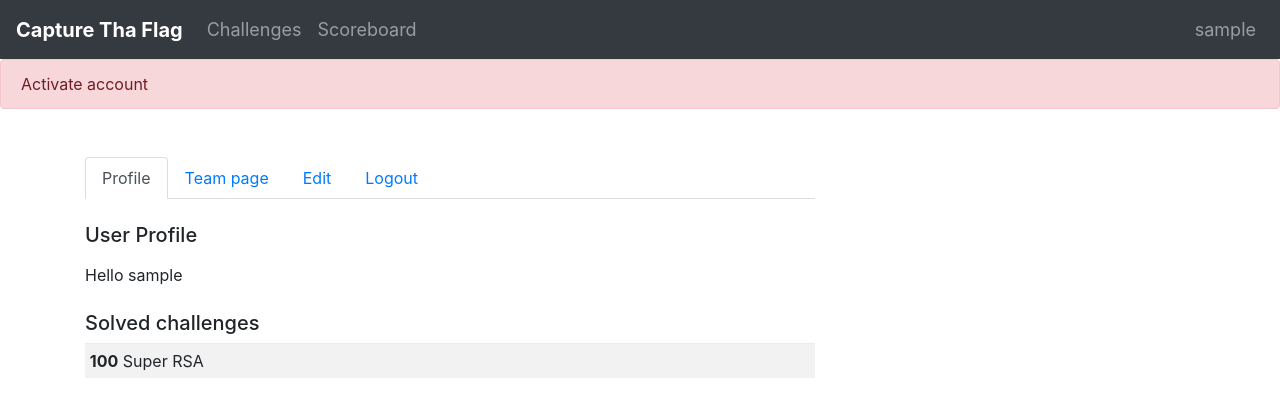
After one commit to odinje/yactff, a Django app: page /user/profile in a window 1280 px wide. The commit adds this page. Shown: the top 417 px of the page. Run offline with Django 3.2, Linux system fonts and the light colour scheme; the visitor is signed in with stand-in values (Sample User, id 1); data that the repository does not hold is empty; some libraries are stand-ins or nearby versions.

Commit message:
Adding profile, and changes on challenge page

```diff
--- a/web/templates/web/base.html
+++ b/web/templates/web/base.html
@@ -28,12 +28,18 @@
         {% endfor %}
       </ul>
     <ul class="nav navbar-nav ml-auto">
+      {% if user.is_authenticated %}
+      <li class="nav-item"><a class="nav-link" href="/user/profile">{{user.username}}</a></li>
+      {% else %}
       <li class="nav-item"><a class="nav-link" href="/login">Login</a></li>
+      {% endif %}
     </ul>
    </div>
   </nav>
 
-
+<div class="alert alert-danger alert-dismissible fade show" role="alert">
+  Activate account
+</div>
   <div class="container mt-5">
     {% block content %}{% endblock %}
   </div>
--- /dev/null
+++ b/web/templates/web/profile.html
@@ -0,0 +1,110 @@
+{% extends "web/base.html" %}
+
+{% block content %}
+    <div class="row my-2">
+        <div class="col-lg-8 order-lg-2">
+            <ul class="nav nav-tabs">
+                <li class="nav-item">
+                    <a href="" data-target="#profile" data-toggle="tab" class="nav-link active">Profile</a>
+                </li>
+                <li class="nav-item">
+                    <a href="/team/profile"  class="nav-link">Team page</a>
+                </li>
+                <li class="nav-item">
+                    <a href="" data-target="#edit" data-toggle="tab" class="nav-link">Edit</a>
+                </li>
+                <li class="nav-item">
+                  <a href="/user/logout" class="nav-link">Logout</a>
+                </li>
+            </ul>
+            <div class="tab-content py-4">
+                <div class="tab-pane active" id="profile">
+                    <h5 class="mb-3">User Profile</h5>
+                    <div class="row">
+                        <div class="col-md-6">
+                            <p>
+                            Hello {{user.username}}
+                        </div>
+                        <div class="col-md-12">
+                            <h5 class="mt-2"><span class="fa fa-clock-o ion-clock float-right"></span> Solved challenges</h5>
+                            <table class="table table-sm table-hover table-striped">
+                                <tbody>
+                                    <tr>
+                                        <td>
+                                            <strong>100</strong> Super RSA
+                                        </td>
+                                    </tr>
+                                </tbody>
+                            </table>
+                        </div>
+                    </div>
+
+                    <!--/row-->
+
+                </div>
+                <div class="tab-pane" id="edit">
+                    <form role="form">
+                        <div class="form-group row">
+                            <label class="col-lg-3 col-form-label form-control-label">Username</label>
+                            <div class="col-lg-9">
+                                <input class="form-control" type="text" value="janeuser">
+                            </div>
+                        </div>
+                        <div class="form-group row">
+                            <label class="col-lg-3 col-form-label form-control-label">First name</label>
+                            <div class="col-lg-9">
+                                <input class="form-control" type="text" value="Jane">
+                            </div>
+                        </div>
+                        <div class="form-group row">
+                            <label class="col-lg-3 col-form-label form-control-label">Last name</label>
+                            <div class="col-lg-9">
+                                <input class="form-control" type="text" value="Bishop">
+                            </div>
+                        </div>
+                        <div class="form-group row">
+                            <label class="col-lg-3 col-form-label form-control-label">Email</label>
+                            <div class="col-lg-9">
+                                <input class="form-control" type="email" value="email@gmail.com">
+                            </div>
+                        </div>
+                        <div class="form-group row">
+                            <label class="col-lg-3 col-form-label form-control-label">Country</label>
+                            <div class="col-lg-9">
+                                <select id="user_time_zone" class="form-control" size="0">
+                                    <option value="Hawaii">(GMT-10:00) Hawaii</option>
+                                    <option value="Alaska">(GMT-09:00) Alaska</option>
+                                    <option value="Pacific Time (US &amp; Canada)">(GMT-08:00) Pacific Time (US &amp; Canada)</option>
+                                    <option value="Arizona">(GMT-07:00) Arizona</option>
+                                    <option value="Mountain Time (US &amp; Canada)">(GMT-07:00) Mountain Time (US &amp; Canada)</option>
+                                    <option value="Central Time (US &amp; Canada)" selected="selected">(GMT-06:00) Central Time (US &amp; Canada)</option>
+                                    <option value="Eastern Time (US &amp; Canada)">(GMT-05:00) Eastern Time (US &amp; Canada)</option>
+                                    <option value="Indiana (East)">(GMT-05:00) Indiana (East)</option>
+                                </select>
+                            </div>
+                        </div>
+                        <div class="form-group row">
+                            <label class="col-lg-3 col-form-label form-control-label">Password</label>
+                            <div class="col-lg-9">
+                                <input class="form-control" type="password" value="11111122333">
+                            </div>
+                        </div>
+                        <div class="form-group row">
+                            <label class="col-lg-3 col-form-label form-control-label">Confirm password</label>
+                            <div class="col-lg-9">
+                                <input class="form-control" type="password" value="11111122333">
+                            </div>
+                        </div>
+                        <div class="form-group row">
+                            <label class="col-lg-3 col-form-label form-control-label"></label>
+                            <div class="col-lg-9">
+                                <input type="reset" class="btn btn-secondary" value="Cancel">
+                                <input type="button" class="btn btn-primary" value="Save Changes">
+                            </div>
+                        </div>
+                    </form>
+                </div>
+            </div>
+        </div>
+    </div>
+{% endblock %}
--- a/web/urls.py
+++ b/web/urls.py
@@ -10,6 +10,7 @@ urlpatterns = [
     re_path(r"^page/(?P<path>\w+)/$", views.pages, name="pages"),
     url(r'^login/$', auth_views.login, {"template_name": "web/login.html"}, name='login'),
     url(r'^signup/$', views.signup, name='signup'),
-    url(r'^logout/$', auth_views.logout, {'next_page': '/'}, name='logout'),
+    path("user/logout", auth_views.logout, {'next_page': '/'}, name='logout'),
+    path("user/profile", views.user_profile, name="user_profile"),
     re_path(r"^admin/web/page/(?P<id>\d+)/change/(?P<filename>.*)/$", views.download_page_file, name="download_page_file")
 ]
--- a/web/views.py
+++ b/web/views.py
@@ -61,10 +61,23 @@ def challenges(request):
 
 @login_required
 def challenge(request, id):
-    challenge = Challenge.objects.select_related("category").values("title",
-        "description", "points", "category__name").get(id=id)
+    challenge = Challenge.objects.select_related("category").get(id=id)
+    team = get_or_none(Team, player=request.user.id)
+
+    if request.method == "POST":
+        if "flag" in request.POST:
+            flag = request.POST["flag"]
+            if challenge.is_flag(flag):
+                solved = SolvedChallenge(team=team, challenge=challenge)
+                solved.save()
+
 
     return render(request, "web/challenge.html", {"challenge": challenge})
+
+
+@login_required
+def user_profile(request):
+    return render(request, "web/profile.html")
 
 @user_passes_test(lambda u: u.is_superuser) #TODO: Maybe change to is_staff?
 def download_page_file(request, id, filename):
```
Also changed, not shown: web/models.py (+7 -2 lines), web/templates/web/challenge.html (+5 -2 lines).
